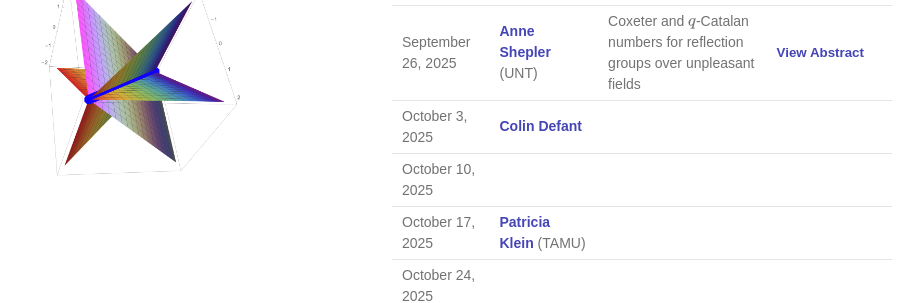
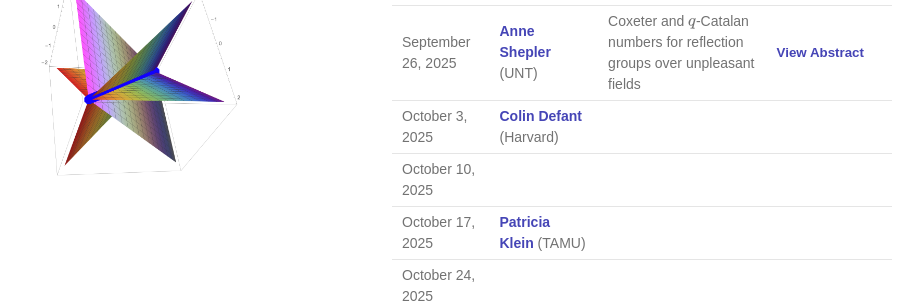
Before and after one commit to tamu-seminar/alg-comb, a Jekyll site: the page built from index.md, in a window 1280 px wide and 1328 px high. Shown: the part 478-781 px from the top of the window, without its empty margins (178-1101 px from the left). Built offline with Jekyll 4.4.1, drawn with Linux system fonts in a browser that asks for light colours.

Commit message:
affiliation colin

```diff
--- a/index.md
+++ b/index.md
@@ -28,7 +28,7 @@ The organizers are [Chun-Hung Liu](https://people.tamu.edu/~chliu/) and [Galen D
 | September 12, 2025 | | | No seminar (promotion talks) |
 | September 19, 2025 | [Frank Sottile](https://franksottile.github.io/) (TAMU) | $(n-1)!$ formulas for double Schubert polynomials | <button type="button" class="abstract-link" onclick="showAbstract('abs-sottile')">View Abstract</button> |
 | September 26, 2025 | [Anne Shepler](https://sites.math.unt.edu/~ashepler/) (UNT) | Coxeter and $q$-Catalan numbers for reflection groups over unpleasant fields | <button type="button" class="abstract-link" onclick="showAbstract('shepler')">View Abstract</button> |
-| October 3, 2025 | [Colin Defant](https://sites.google.com/view/colin-defant/home) | | |
+| October 3, 2025 | [Colin Defant](https://sites.google.com/view/colin-defant/home) (Harvard) | | |
 | October 10, 2025 |  | | |
 | October 17, 2025 | [Patricia Klein](https://patriciajklein.github.io/) (TAMU) | | |
 | October 24, 2025 | | | |
```
